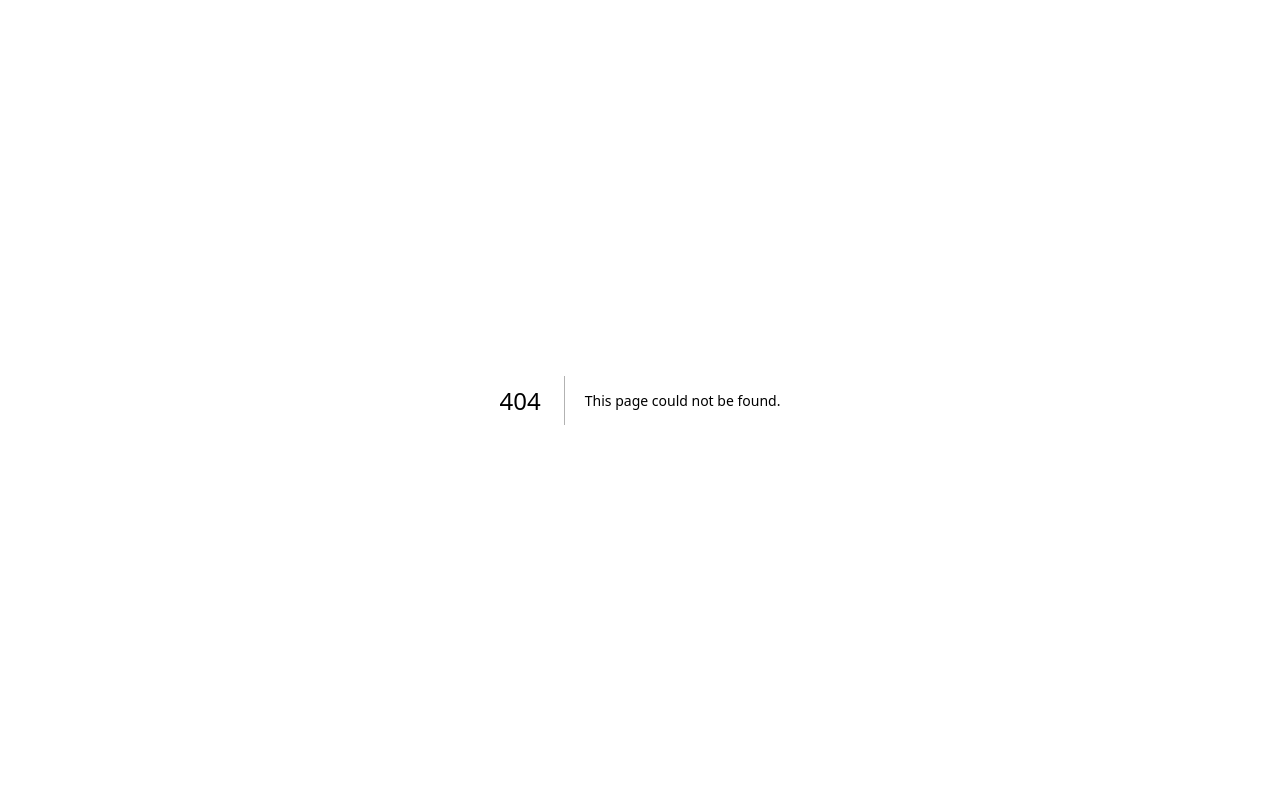
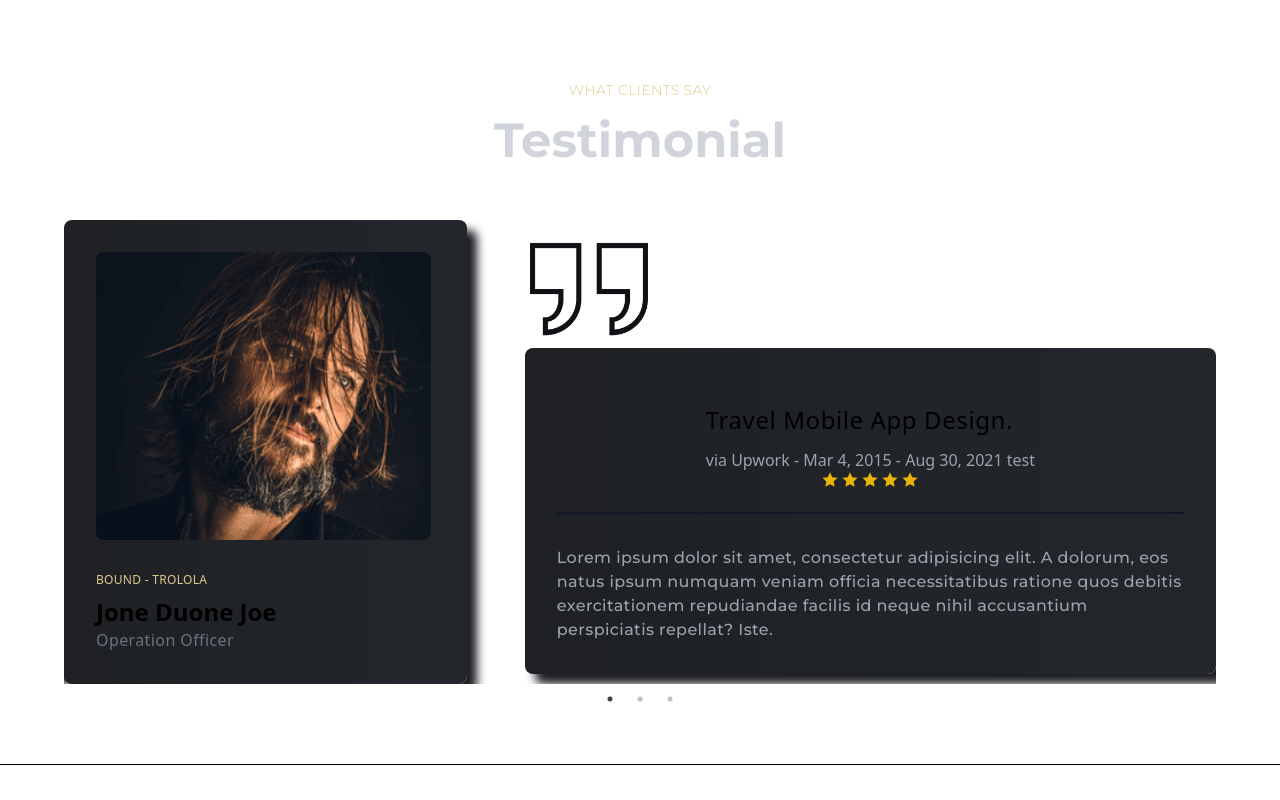
Before and after one commit to kulklex/kulklex2.0, a Next.js app: page /Testimonial in a window 1280 px wide. Before the commit this address had no page. Built offline with nearby package versions, Linux system fonts and the light colour scheme.

Commit message:
deleted readme file

```diff
--- /dev/null
+++ b/pages/Testimonial/index.tsx
@@ -0,0 +1,186 @@
+import React from 'react'
+import Title from '../../components/Title'
+import Slider from 'react-slick'
+import { RiStarFill } from "react-icons/ri"
+import { HiArrowRight, HiArrowLeft } from "react-icons/hi"
+import { testimonialOne,testimonialTwo, quote } from "../../public"
+import Image from 'next/image'
+
+type Props = {}
+
+export default function Testimonial({}: Props) {
+  let settings = {
+    dots: true,
+    infinite: true,
+    speed: 500,
+    slidesToShow: 1,
+    slidesToScroll: 1
+  }
+
+  return (
+    <section
+      id="testimonial"
+      className="w-full py-20 border-b-[1px] border-b-black"
+    >
+      <div className="flex justify-center items-center text-center">
+        <Title title="WHAT CLIENTS SAY" desc="Testimonial" />
+      </div>
+      <div className="max-w-6xl mx-auto">
+        {/* ================ Slider One ================== */}
+        <Slider {...settings}>
+          <div className="w-full">
+            <div className="w-full h-auto flex flex-col lgl:flex-row justify-between">
+              <div className="w-full lgl:w-[35%] h-full bg-gradient-to-r from-[#1e2024] to-[#23272b] p-8 rounded-lg shadow-shadowOne flex flex-col md:flex-row lgl:flex-col gap-8 justify-center md:justify-start lgl:justify-center">
+                <Image
+                  className="h-72 md:h-32 lgl:h-72 rounded-lg object-cover"
+                  src={testimonialOne}
+                  alt="testimonialOne"
+                />
+                <div className="w-full flex flex-col justify-end">
+                  <p className="text-xs uppercase text-designColor tracking-wide mb-2">
+                    Bound - Trolola
+                  </p>
+                  <h3 className="text-2xl font-bold">Jone Duone Joe</h3>
+                  <p className="text-base tracking-wide text-gray-500">
+                    Operation Officer
+                  </p>
+                </div>
+              </div>
+              <div className="w-full lgl:w-[60%] h-full flex flex-col justify-between">
+                <Image className="w-20 lgl:w-32" src={quote} alt="quote" />
+                <div className="w-full h-[70%] py-10 bg-gradient-to-r from-[#1e2024] to-[#23272b] rounded-lg shadow-shadowOne p-4 lgl:p-8 flex flex-col justify-center gap-4 lgl:gap-8">
+                  <div className="flex flex-col justify-between lgl:items-center py-6 border-b-2 border-b-gray-900">
+                    <div>
+                      <h3 className="text-xl lgl:text-2xl font-medium tracking-wide">
+                        Travel Mobile App Design.
+                      </h3>
+                      <p className="text-base text-gray-400 mt-3">
+                        via Upwork - Mar 4, 2015 - Aug 30, 2021 test
+                      </p>
+                    </div>
+                    <div className="text-yellow-500 flex gap-1">
+                      <RiStarFill />
+                      <RiStarFill />
+                      <RiStarFill />
+                      <RiStarFill />
+                      <RiStarFill />
+                    </div>
+                  </div>
+                  <p className="text-base font-titleFont text-gray-400 font-medium tracking-wide leading-6">
+                    Lorem ipsum dolor sit amet, consectetur adipisicing elit. A
+                    dolorum, eos natus ipsum numquam veniam officia
+                    necessitatibus ratione quos debitis exercitationem
+                    repudiandae facilis id neque nihil accusantium perspiciatis
+                    repellat? Iste.
+                  </p>
+                </div>
+              </div>
+            </div>
+          </div>
+          {/* ================ Slider Two ================== */}
+
+          <div className="w-full">
+            <div className="w-full h-auto flex flex-col lgl:flex-row justify-between">
+              <div className="w-full lgl:w-[35%] h-full bg-gradient-to-r from-[#1e2024] to-[#23272b] p-8 rounded-lg shadow-shadowOne flex flex-col md:flex-row lgl:flex-col gap-8 justify-center md:justify-start lgl:justify-center">
+                <Image
+                  className="h-72 md:h-32 lgl:h-72 rounded-lg object-cover"
+                  src={testimonialTwo}
+                  alt="testimonialTwo"
+                />
+                <div className="w-full flex flex-col justify-end">
+                  <p className="text-xs uppercase text-designColor tracking-wide mb-2">
+                    Bound - Trolola
+                  </p>
+                  <h3 className="text-2xl font-bold">Jone Duone Joe</h3>
+                  <p className="text-base tracking-wide text-gray-500">
+                    Operation Officer
+                  </p>
+                </div>
+              </div>
+              <div className="w-full lgl:w-[60%] h-full flex flex-col justify-between">
+                <Image className="w-20 lgl:w-32" src={quote} alt="quote" />
+                <div className="w-full h-[70%] py-10 bg-gradient-to-r from-[#1e2024] to-[#23272b] rounded-lg shadow-shadowOne p-4 lgl:p-8 flex flex-col justify-center gap-4 lgl:gap-8">
+                  <div className="flex flex-col justify-between lgl:items-center py-6 border-b-2 border-b-gray-900">
+                    <div>
+                      <h3 className="text-xl lgl:text-2xl font-medium tracking-wide">
+                        Travel Mobile App Design.
+                      </h3>
+                      <p className="text-base text-gray-400 mt-3">
+                        via Upwork - Mar 4, 2015 - Aug 30, 2021 test
+                      </p>
+                    </div>
+                    <div className="text-yellow-500 flex gap-1">
+                      <RiStarFill />
+                      <RiStarFill />
+                      <RiStarFill />
+                      <RiStarFill />
+                      <RiStarFill />
+                    </div>
+                  </div>
+                  <p className="text-base font-titleFont text-gray-400 font-medium tracking-wide leading-6">
+                    Lorem ipsum dolor sit amet, consectetur adipisicing elit. A
+                    dolorum, eos natus ipsum numquam veniam officia
+                    necessitatibus ratione quos debitis exercitationem
+                    repudiandae facilis id neque nihil accusantium perspiciatis
+                    repellat? Iste.
+                  </p>
+                </div>
+              </div>
+            </div>
+          </div>
+          {/* ================ Slider Three ================== */}
+
+          <div className="w-full">
+            <div className="w-full h-auto flex flex-col lgl:flex-row justify-between">
+              <div className="w-full lgl:w-[35%] h-full bg-gradient-to-r from-[#1e2024] to-[#23272b] p-8 rounded-lg shadow-shadowOne flex flex-col md:flex-row lgl:flex-col gap-8 justify-center md:justify-start lgl:justify-center">
+                <Image
+                  className="h-72 md:h-32 lgl:h-72 rounded-lg object-cover"
+                  src={testimonialOne}
+                  alt="testimonialOne"
+                />
+                <div className="w-full flex flex-col justify-end">
+                  <p className="text-xs uppercase text-designColor tracking-wide mb-2">
+                    Bound - Trolola
+                  </p>
+                  <h3 className="text-2xl font-bold">Jone Duone Joe</h3>
+                  <p className="text-base tracking-wide text-gray-500">
+                    Operation Officer
+                  </p>
+                </div>
+              </div>
+              <div className="w-full lgl:w-[60%] h-full flex flex-col justify-between">
+                <Image className="w-20 lgl:w-32" src={quote} alt="quote" />
+                <div className="w-full h-[70%] py-10 bg-gradient-to-r from-[#1e2024] to-[#23272b] rounded-lg shadow-shadowOne p-4 lgl:p-8 flex flex-col justify-center gap-4 lgl:gap-8">
+                  <div className="flex flex-col justify-between lgl:items-center py-6 border-b-2 border-b-gray-900">
+                    <div>
+                      <h3 className="text-xl lgl:text-2xl font-medium tracking-wide">
+                        Travel Mobile App Design.
+                      </h3>
+                      <p className="text-base text-gray-400 mt-3">
+                        via Upwork - Mar 4, 2015 - Aug 30, 2021 test
+                      </p>
+                    </div>
+                    <div className="text-yellow-500 flex gap-1">
+                      <RiStarFill />
+                      <RiStarFill />
+                      <RiStarFill />
+                      <RiStarFill />
+                      <RiStarFill />
+                    </div>
+                  </div>
+                  <p className="text-base font-titleFont text-gray-400 font-medium tracking-wide leading-6">
+                    Lorem ipsum dolor sit amet, consectetur adipisicing elit. A
+                    dolorum, eos natus ipsum numquam veniam officia
+                    necessitatibus ratione quos debitis exercitationem
+                    repudiandae facilis id neque nihil accusantium perspiciatis
+                    repellat? Iste.
+                  </p>
+                </div>
+              </div>
+            </div>
+          </div>
+        </Slider>
+      </div>
+    </section>
+  )
+}
```
Also changed, not shown: 1 other file (tests, documents, lock files or other folders).
